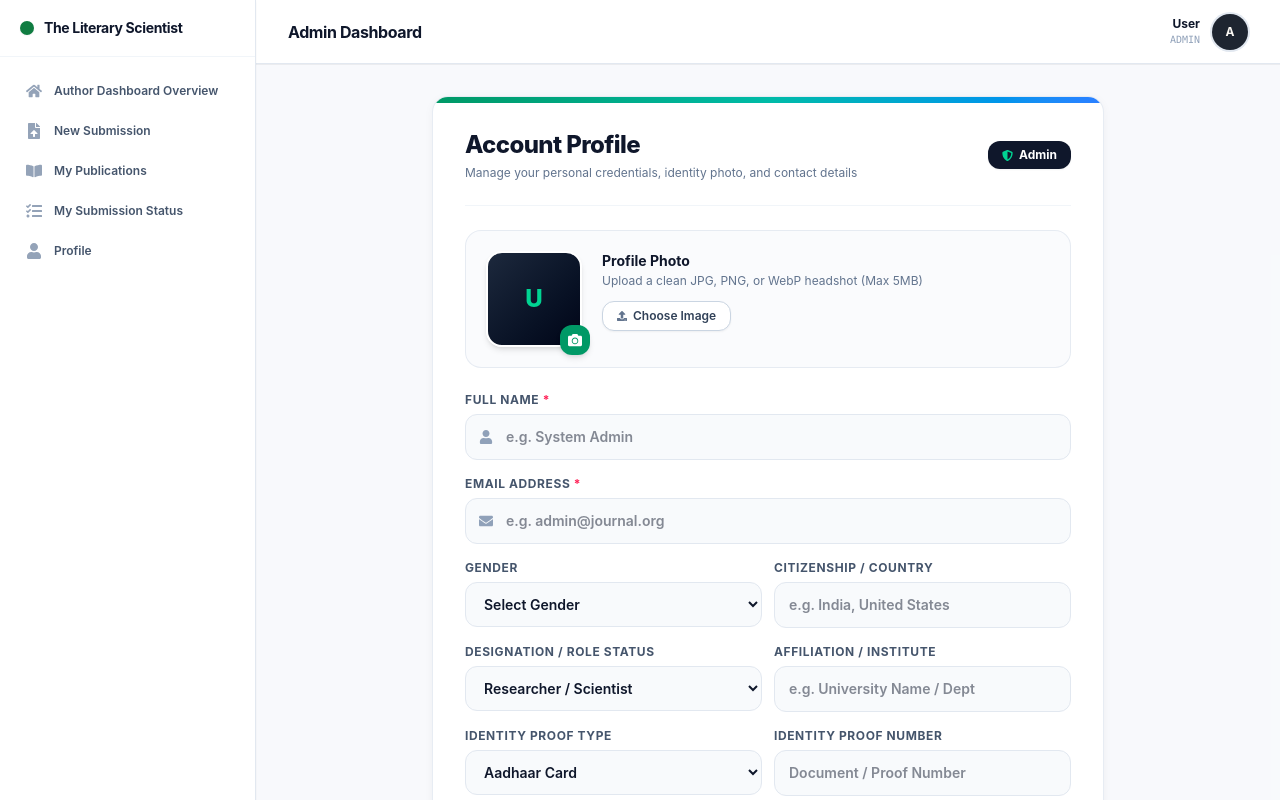
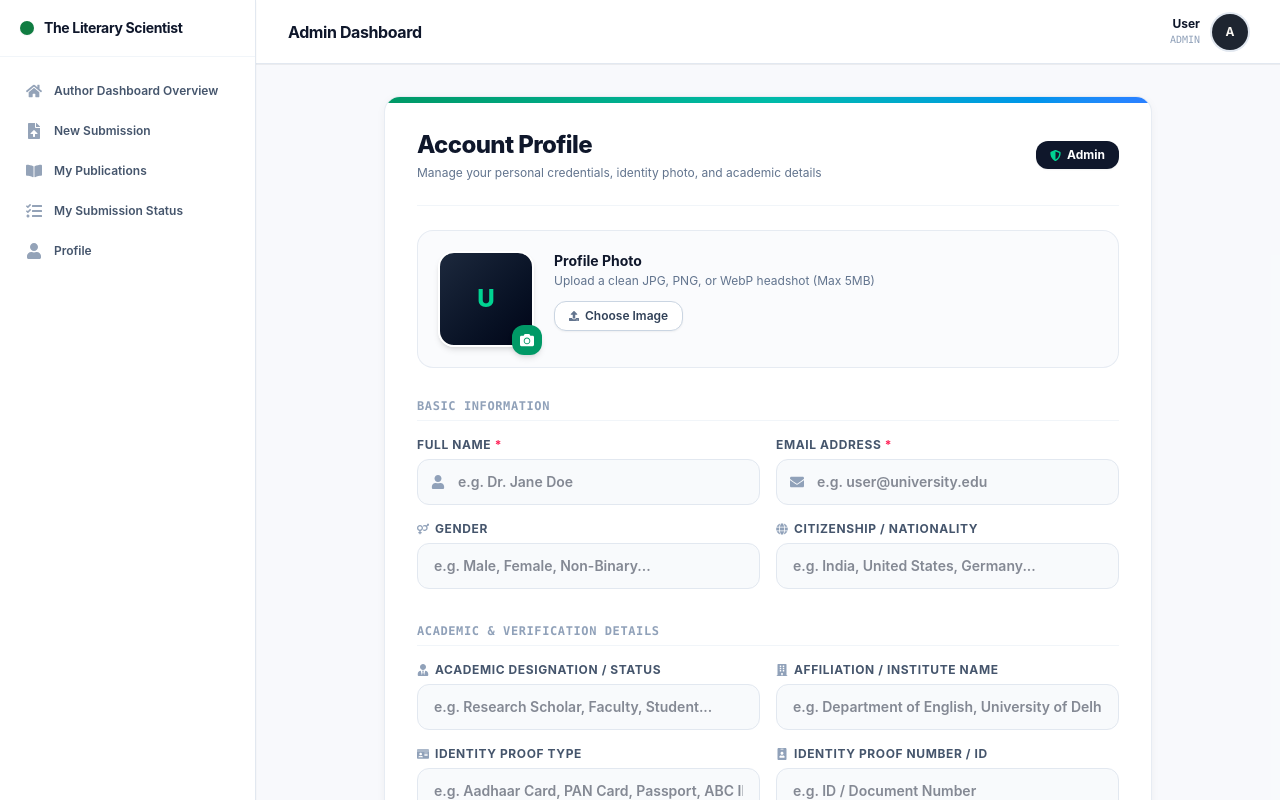
Before and after one commit to juinpiyada-coder/ojs, a React (Vite) app: page /admin/dashboard/profile in a window 1280 px wide. Shown: the top 800 px of the page. Built offline with nearby package versions, Linux system fonts and the light colour scheme; no server answers.

Commit message:
Convert profile section dropdowns to clean standard text input fields

```diff
--- a/src/pages/dashboards/admin/AdminProfile.jsx
+++ b/src/pages/dashboards/admin/AdminProfile.jsx
@@ -12,7 +12,12 @@ import {
   FaKey,
   FaCamera,
   FaCircle,
-  FaInfoCircle
+  FaInfoCircle,
+  FaBuilding,
+  FaGlobe,
+  FaIdCard,
+  FaVenusMars,
+  FaUserTie
 } from 'react-icons/fa';
 
 const AdminProfile = () => {
@@ -27,9 +32,9 @@ const AdminProfile = () => {
     gender: '',
     citizenship: '',
     affiliation: '',
-    identity_proof_type: 'Aadhaar Card',
+    identity_proof_type: '',
     identity_proof_number: '',
-    user_designation: 'Researcher',
+    user_designation: '',
     password: ''
   });
   const [file, setFile] = useState(null);
@@ -119,12 +124,12 @@ const AdminProfile = () => {
         display_name: (profile.display_name || '').trim(),
         email: (profile.email || '').trim(),
         avatar_doc_id: currentDocId,
-        gender: profile.gender || null,
-        citizenship: profile.citizenship || null,
-        affiliation: profile.affiliation || null,
-        identity_proof_type: profile.identity_proof_type || null,
-        identity_proof_number: profile.identity_proof_number || null,
-        user_designation: profile.user_designation || null
+        gender: profile.gender ? profile.gender.trim() : null,
+        citizenship: profile.citizenship ? profile.citizenship.trim() : null,
+        affiliation: profile.affiliation ? profile.affiliation.trim() : null,
+        identity_proof_type: profile.identity_proof_type ? profile.identity_proof_type.trim() : null,
+        identity_proof_number: profile.identity_proof_number ? profile.identity_proof_number.trim() : null,
+        user_designation: profile.user_designation ? profile.user_designation.trim() : null
       };
 
       if (showPasswordSection && newPassword.trim()) {
@@ -171,7 +176,7 @@ const AdminProfile = () => {
   const roleName = profile.role_name || currentUser.role_name || 'Admin';
 
   return (
-    <div className="max-w-2xl mx-auto space-y-6 pb-12">
+    <div className="max-w-3xl mx-auto space-y-6 pb-12">
 
       {/* Material Elevation Header Card */}
       <div className="bg-white rounded-2xl p-6 sm:p-8 border border-slate-200/80 shadow-[0_2px_12px_-2px_rgba(0,0,0,0.06)] relative overflow-hidden">
@@ -186,7 +191,7 @@ const AdminProfile = () => {
               <span>Account Profile</span>
             </h2>
             <p className="text-xs text-slate-500 mt-1">
-              Manage your personal credentials, identity photo, and contact details
+              Manage your personal credentials, identity photo, and academic details
             </p>
           </div>
 
@@ -200,7 +205,7 @@ const AdminProfile = () => {
 
         <form onSubmit={handleSubmit} className="pt-6 space-y-6">
 
-          {/* Avatar Upload Card (Material Styled) */}
+          {/* Avatar Upload Card */}
           <div className="p-5 bg-slate-50/70 rounded-2xl border border-slate-200/80 flex flex-col sm:flex-row items-center sm:items-start gap-5 transition-all hover:bg-slate-50">
 
             {/* Avatar Circle with Badge */}
@@ -279,10 +284,16 @@ const AdminProfile = () => {
 
           </div>
 
-          {/* Form Fields with Material Floating Label Aesthetic */}
+          {/* Form Fields: Standard Input Fields */}
           <div className="space-y-4">
 
-            {/* Full Name */}
+            {/* Section 1: Basic Information */}
+            <div className="pb-1 border-b border-slate-100">
+              <span className="text-xs font-mono font-bold text-slate-400 uppercase tracking-wider">Basic Information</span>
+            </div>
+
+            {/* Full Name & Email */}
+            <div className="grid grid-cols-1 sm:grid-cols-2 gap-4">
               <div>
                 <label className="block text-xs font-bold uppercase tracking-wider text-slate-600 mb-1.5">
                   Full Name <span className="text-rose-500">*</span>
@@ -295,12 +306,11 @@ const AdminProfile = () => {
                     value={profile.display_name}
                     onChange={e => setProfile({ ...profile, display_name: e.target.value })}
                     className="w-full pl-10 pr-4 py-3 bg-slate-50 border border-slate-200 rounded-xl text-sm font-semibold text-slate-900 focus:bg-white focus:outline-none focus:ring-2 focus:ring-emerald-500/20 focus:border-emerald-600 transition-all"
-                  placeholder="e.g. System Admin"
+                    placeholder="e.g. Dr. Jane Doe"
                   />
                 </div>
               </div>
 
-            {/* Email Address */}
               <div>
                 <label className="block text-xs font-bold uppercase tracking-wider text-slate-600 mb-1.5">
                   Email Address <span className="text-rose-500">*</span>
@@ -313,107 +323,100 @@ const AdminProfile = () => {
                     value={profile.email}
                     onChange={e => setProfile({ ...profile, email: e.target.value })}
                     className="w-full pl-10 pr-4 py-3 bg-slate-50 border border-slate-200 rounded-xl text-sm font-semibold text-slate-900 focus:bg-white focus:outline-none focus:ring-2 focus:ring-emerald-500/20 focus:border-emerald-600 transition-all"
-                  placeholder="e.g. admin@journal.org"
+                    placeholder="e.g. user@university.edu"
                   />
                 </div>
               </div>
+            </div>
 
-            {/* Gender & Citizenship */}
-            <div className="grid grid-cols-1 sm:grid-cols-2 gap-3">
+            {/* Gender & Citizenship (Clean Inputs) */}
+            <div className="grid grid-cols-1 sm:grid-cols-2 gap-4">
               <div>
-                <label className="block text-xs font-bold uppercase tracking-wider text-slate-600 mb-1.5">
-                  Gender
+                <label className="block text-xs font-bold uppercase tracking-wider text-slate-600 mb-1.5 flex items-center gap-1.5">
+                  <FaVenusMars className="text-slate-400" /> Gender
                 </label>
-                <select
+                <input
+                  type="text"
                   value={profile.gender || ''}
                   onChange={e => setProfile({ ...profile, gender: e.target.value })}
-                  className="w-full px-3.5 py-3 bg-slate-50 border border-slate-200 rounded-xl text-sm font-semibold text-slate-900 focus:bg-white focus:outline-none focus:ring-2 focus:ring-emerald-500/20 focus:border-emerald-600 transition-all"
-                >
-                  <option value="">Select Gender</option>
-                  <option value="Male">Male</option>
-                  <option value="Female">Female</option>
-                  <option value="Non-Binary">Non-Binary</option>
-                  <option value="Prefer not to say">Prefer not to say</option>
-                </select>
+                  className="w-full px-4 py-3 bg-slate-50 border border-slate-200 rounded-xl text-sm font-semibold text-slate-900 focus:bg-white focus:outline-none focus:ring-2 focus:ring-emerald-500/20 focus:border-emerald-600 transition-all"
+                  placeholder="e.g. Male, Female, Non-Binary..."
+                />
               </div>
 
               <div>
-                <label className="block text-xs font-bold uppercase tracking-wider text-slate-600 mb-1.5">
-                  Citizenship / Country
+                <label className="block text-xs font-bold uppercase tracking-wider text-slate-600 mb-1.5 flex items-center gap-1.5">
+                  <FaGlobe className="text-slate-400" /> Citizenship / Nationality
                 </label>
                 <input
                   type="text"
                   value={profile.citizenship || ''}
                   onChange={e => setProfile({ ...profile, citizenship: e.target.value })}
-                  className="w-full px-3.5 py-3 bg-slate-50 border border-slate-200 rounded-xl text-sm font-semibold text-slate-900 focus:bg-white focus:outline-none focus:ring-2 focus:ring-emerald-500/20 focus:border-emerald-600 transition-all"
-                  placeholder="e.g. India, United States"
+                  className="w-full px-4 py-3 bg-slate-50 border border-slate-200 rounded-xl text-sm font-semibold text-slate-900 focus:bg-white focus:outline-none focus:ring-2 focus:ring-emerald-500/20 focus:border-emerald-600 transition-all"
+                  placeholder="e.g. India, United States, Germany..."
                 />
               </div>
             </div>
 
-            {/* Academic Designation & Affiliation */}
-            <div className="grid grid-cols-1 sm:grid-cols-2 gap-3">
+            {/* Section 2: Academic & Institutional Details */}
+            <div className="pt-3 pb-1 border-b border-slate-100">
+              <span className="text-xs font-mono font-bold text-slate-400 uppercase tracking-wider">Academic & Verification Details</span>
+            </div>
+
+            {/* Academic Designation & Affiliation (Clean Text Inputs) */}
+            <div className="grid grid-cols-1 sm:grid-cols-2 gap-4">
               <div>
-                <label className="block text-xs font-bold uppercase tracking-wider text-slate-600 mb-1.5">
-                  Designation / Role Status
+                <label className="block text-xs font-bold uppercase tracking-wider text-slate-600 mb-1.5 flex items-center gap-1.5">
+                  <FaUserTie className="text-slate-400" /> Academic Designation / Status
                 </label>
-                <select
-                  value={profile.user_designation || 'Research Scholar'}
+                <input
+                  type="text"
+                  value={profile.user_designation || ''}
                   onChange={e => setProfile({ ...profile, user_designation: e.target.value })}
-                  className="w-full px-3.5 py-3 bg-slate-50 border border-slate-200 rounded-xl text-sm font-semibold text-slate-900 focus:bg-white focus:outline-none focus:ring-2 focus:ring-emerald-500/20 focus:border-emerald-600 transition-all"
-                >
-                  <option value="Research Scholar">Research Scholar</option>
-                  <option value="Researcher">Researcher / Scientist</option>
-                  <option value="Faculty">Faculty / Professor</option>
-                  <option value="Student">Student</option>
-                  <option value="Other">Other Professional</option>
-                </select>
+                  className="w-full px-4 py-3 bg-slate-50 border border-slate-200 rounded-xl text-sm font-semibold text-slate-900 focus:bg-white focus:outline-none focus:ring-2 focus:ring-emerald-500/20 focus:border-emerald-600 transition-all"
+                  placeholder="e.g. Research Scholar, Faculty, Student..."
+                />
               </div>
 
               <div>
-                <label className="block text-xs font-bold uppercase tracking-wider text-slate-600 mb-1.5">
-                  Affiliation / Institute
+                <label className="block text-xs font-bold uppercase tracking-wider text-slate-600 mb-1.5 flex items-center gap-1.5">
+                  <FaBuilding className="text-slate-400" /> Affiliation / Institute Name
                 </label>
                 <input
                   type="text"
                   value={profile.affiliation || ''}
                   onChange={e => setProfile({ ...profile, affiliation: e.target.value })}
-                  className="w-full px-3.5 py-3 bg-slate-50 border border-slate-200 rounded-xl text-sm font-semibold text-slate-900 focus:bg-white focus:outline-none focus:ring-2 focus:ring-emerald-500/20 focus:border-emerald-600 transition-all"
-                  placeholder="e.g. University Name / Dept"
+                  className="w-full px-4 py-3 bg-slate-50 border border-slate-200 rounded-xl text-sm font-semibold text-slate-900 focus:bg-white focus:outline-none focus:ring-2 focus:ring-emerald-500/20 focus:border-emerald-600 transition-all"
+                  placeholder="e.g. Department of English, University of Delhi"
                 />
               </div>
             </div>
 
-            {/* Identity Proof Type & Number */}
-            <div className="grid grid-cols-1 sm:grid-cols-2 gap-3">
+            {/* Identity Proof Type & Proof Number (Clean Text Inputs) */}
+            <div className="grid grid-cols-1 sm:grid-cols-2 gap-4">
               <div>
-                <label className="block text-xs font-bold uppercase tracking-wider text-slate-600 mb-1.5">
-                  Identity Proof Type
+                <label className="block text-xs font-bold uppercase tracking-wider text-slate-600 mb-1.5 flex items-center gap-1.5">
+                  <FaIdCard className="text-slate-400" /> Identity Proof Type
                 </label>
-                <select
-                  value={profile.identity_proof_type || 'Aadhaar Card'}
+                <input
+                  type="text"
+                  value={profile.identity_proof_type || ''}
                   onChange={e => setProfile({ ...profile, identity_proof_type: e.target.value })}
-                  className="w-full px-3.5 py-3 bg-slate-50 border border-slate-200 rounded-xl text-sm font-semibold text-slate-900 focus:bg-white focus:outline-none focus:ring-2 focus:ring-emerald-500/20 focus:border-emerald-600 transition-all"
-                >
-                  <option value="Aadhaar Card">Aadhaar Card</option>
-                  <option value="PAN Card">PAN Card</option>
-                  <option value="Driving License">Driving License</option>
-                  <option value="Passport">Passport</option>
-                  <option value="ABC ID">ABC ID (Academic Bank of Credits)</option>
-                  <option value="Other">Other Government / Institute ID</option>
-                </select>
+                  className="w-full px-4 py-3 bg-slate-50 border border-slate-200 rounded-xl text-sm font-semibold text-slate-900 focus:bg-white focus:outline-none focus:ring-2 focus:ring-emerald-500/20 focus:border-emerald-600 transition-all"
+                  placeholder="e.g. Aadhaar Card, PAN Card, Passport, ABC ID..."
+                />
               </div>
 
               <div>
-                <label className="block text-xs font-bold uppercase tracking-wider text-slate-600 mb-1.5">
-                  Identity Proof Number
+                <label className="block text-xs font-bold uppercase tracking-wider text-slate-600 mb-1.5 flex items-center gap-1.5">
+                  <FaIdBadge className="text-slate-400" /> Identity Proof Number / ID
                 </label>
                 <input
                   type="text"
                   value={profile.identity_proof_number || ''}
                   onChange={e => setProfile({ ...profile, identity_proof_number: e.target.value })}
-                  className="w-full px-3.5 py-3 bg-slate-50 border border-slate-200 rounded-xl text-sm font-semibold text-slate-900 focus:bg-white focus:outline-none focus:ring-2 focus:ring-emerald-500/20 focus:border-emerald-600 transition-all"
-                  placeholder="Document / Proof Number"
+                  className="w-full px-4 py-3 bg-slate-50 border border-slate-200 rounded-xl text-sm font-semibold text-slate-900 focus:bg-white focus:outline-none focus:ring-2 focus:ring-emerald-500/20 focus:border-emerald-600 transition-all"
+                  placeholder="e.g. ID / Document Number"
                 />
               </div>
             </div>
```
Lines whose indentation alone changed are shown as unchanged.
